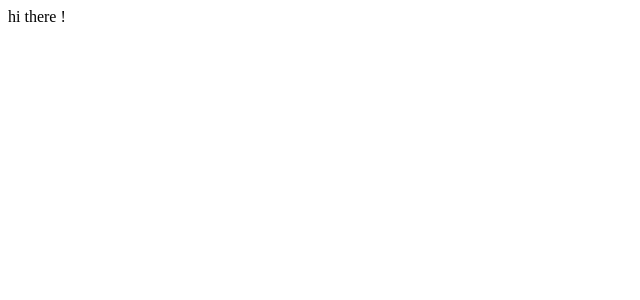
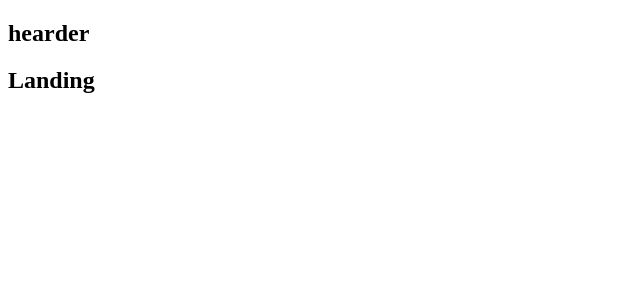
Before and after one commit to nicoWeb31/mern-feedback-collection, a React (Create React App) app in the folder client/: page / in a window 1280 px wide. Shown: the top 300 px of the page, without its empty margins (0-640 px from the left). Built offline with nearby package versions, Linux system fonts and the light colour scheme.

Commit message:
header and rooting

```diff
--- a/client/src/component/App.jsx
+++ b/client/src/component/App.jsx
@@ -1,11 +1,73 @@
-import React from 'react'
+import React from 'react';
+import { BrowserRouter, Route } from 'react-router-dom';
+
+
+const Header = () => <h2>hearder</h2>;
+const DashBord = () => <h2>DashBord</h2>;
+const SureveilNew = () => <h2>SureveilNew</h2>;
+const Landing = () => <h2>Landing</h2>;
+
+
 
 const App = () => {
     return (
         <div>
-            hi there !
+
+
+            <Header/>
+
+            <BrowserRouter>
+                <div>
+
+                    <Route path='/dash' component={DashBord}/>
+                    <Route exact={true} path='/serveys' component={DashBord}/>
+                    <Route path='/serveys/new' component={SureveilNew}/>
+
+                    <Route  exact path='/' component={Landing}/>
+                </div>
+
+            </BrowserRouter>
         </div>
     );
 }
 
 export default App;
+
+
+
+
+
+
+
+
+
+
+
+
+//routing
+
+// const Header = () => <h2>hearder</h2>;
+// const DashBord = () => <h2>DashBord</h2>;
+// const SureveilNew = () => <h2>SureveilNew</h2>;
+// const Landing = () => <h2>Landing</h2>;
+// const App = () => {
+//     return (
+//         <div>
+
+
+//             <Header/>
+
+//             <BrowserRouter>
+//                 <div>
+
+//                     <Route path='/dash' component={DashBord}/>
+//                     <Route exact={true} path='/serveys' component={DashBord}/>
+//                     <Route path='/serveys/new' component={SureveilNew}/>
+
+//                     <Route  exact path='/' component={Landing}/>
+//                 </div>
+
+//             </BrowserRouter>
+//         </div>
+//     );
+// }
```
